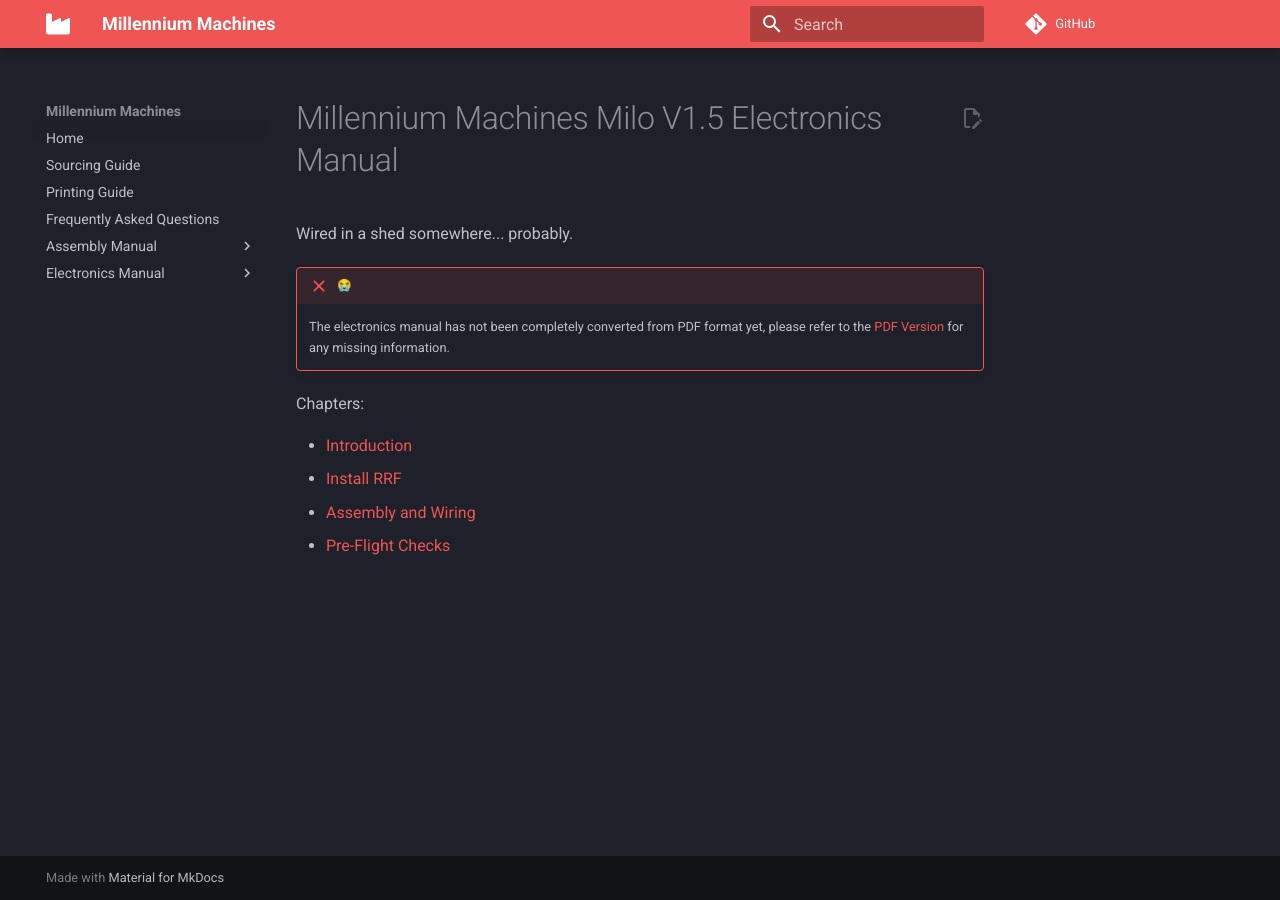
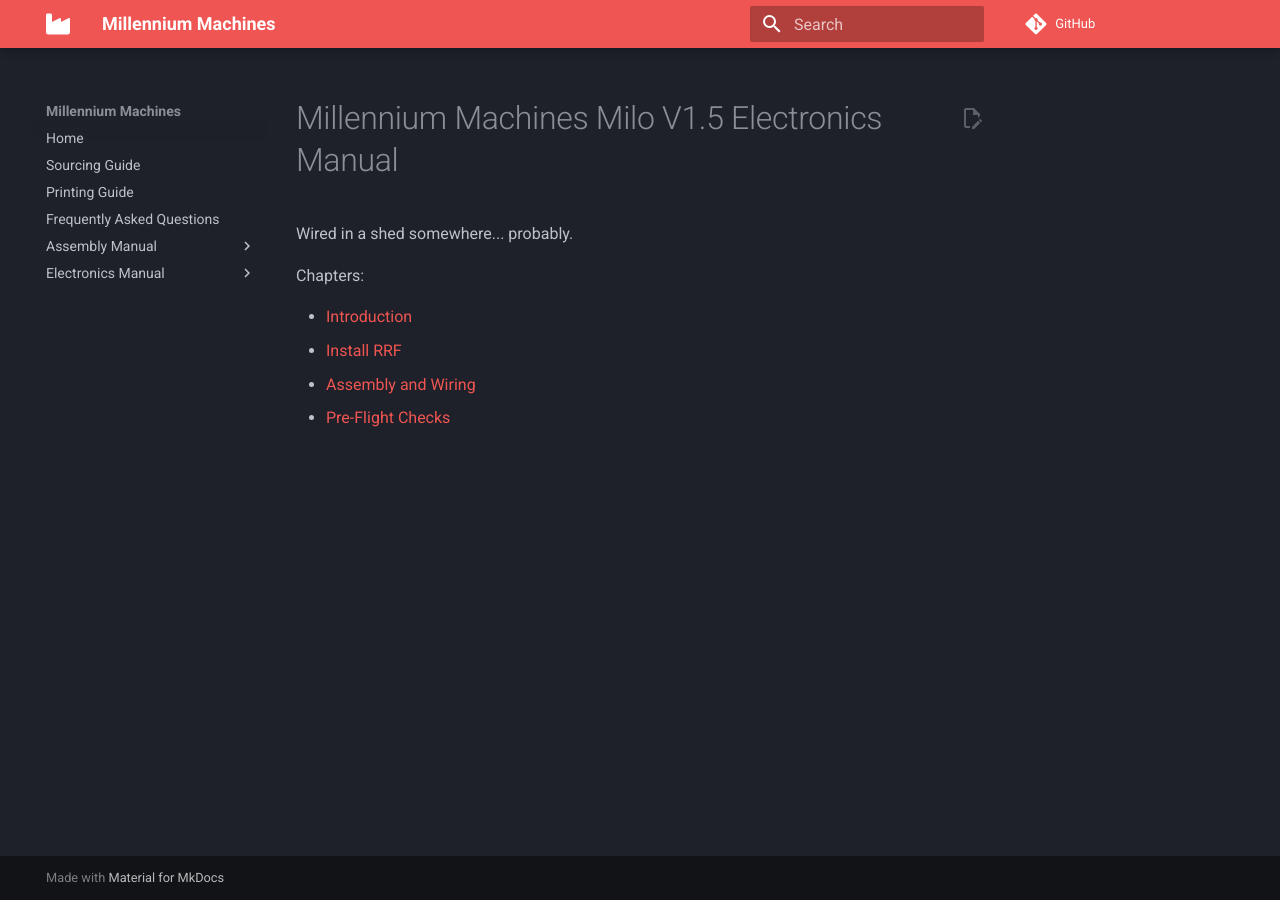
Before and after one commit to MillenniumMachines/Milo-v1.5, an MkDocs documentation site: the page built from docs/electronics_manual/index.md, in a window 1280 px wide. Built offline with MkDocs 1.6.1 and Material for MkDocs 9.7.7, drawn with Linux system fonts in a browser that asks for light colours; emoji names are drawn with the system emoji font; comment, search, counter and statistics services are not loaded.

Commit message:
removed note - manual complete

```diff
--- a/docs/electronics_manual/index.md
+++ b/docs/electronics_manual/index.md
@@ -1,10 +1,6 @@
 # Millennium Machines Milo V1.5 Electronics Manual
 
 Wired in a shed somewhere... probably.
-
-!!! failure ":sob:"
-    The electronics manual has not been completely converted from PDF format yet,
-    please refer to the [PDF Version](https://github.com/MillenniumMachines/Milo-v1.5/tree/main/Manuals/MILO%20V1.5%20ELECTRONICS%20AND%20FIRMWARE%20MANUAL.pdf) for any missing information.
 
 Chapters:
 
```
